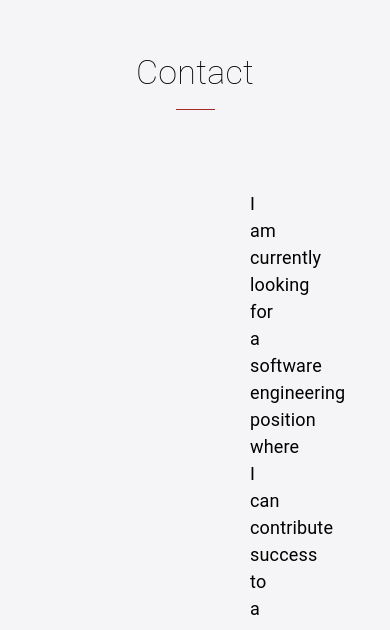
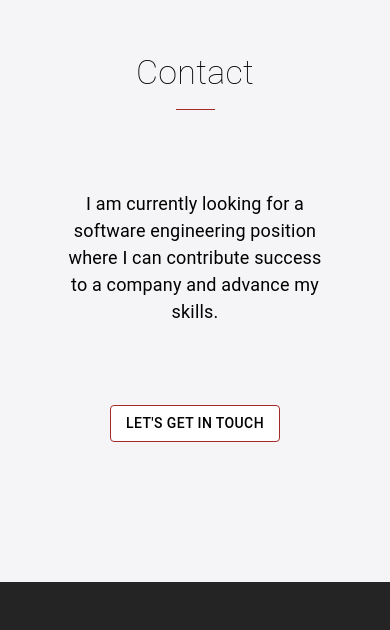
Before and after one commit to ericlus/portfolio, a React (Create React App) app in the folder client/: page / in a window 390 px wide. Shown: the part 6530-7160 px from the top of the page. Built offline with nearby package versions, Linux system fonts and the light colour scheme; the HTML template or start-up script is replaced by a standard one.

Commit message:
Made contact responsive

```diff
--- a/client/src/App.jsx
+++ b/client/src/App.jsx
@@ -139,11 +139,21 @@ const App = () => {
       </section>
       <section
         id="Contact"
-        style={{ padding: "140px 0px", backgroundColor: "#f5f5f7" }}
+        style={{
+          padding: "140px 0px",
+          backgroundColor: "#f5f5f7",
+          maxWidth: "1440px",
+          margin: "auto"
+        }}
       >
         <Contact />
       </section>
-      <section style={{ padding: "145px 0px", backgroundColor: "#242424" }}>
+      <section
+        style={{
+          padding: "145px 0px",
+          backgroundColor: "#242424"
+        }}
+      >
         <Footer />
       </section>
     </div>
--- a/client/src/Contact.jsx
+++ b/client/src/Contact.jsx
@@ -6,13 +6,7 @@ import Button from "@material-ui/core/Button";
 
 const Contact = () => {
   return (
-    <Grid
-      container
-      direction="row"
-      justify="center"
-      alignItems="center"
-      style={{ maxWidth: "1440px", margin: "auto" }}
-    >
+    <Grid container direction="row" justify="center" alignItems="center">
       <Grid item xs={12} style={{ textAlign: "center" }}>
         <Typography
           variant="h4"
@@ -24,10 +18,13 @@ const Contact = () => {
           variant="middle"
           style={{ backgroundColor: "brown", margin: "auto", width: "10%" }}
         />
-        <Typography style={{ margin: "80px 250px", fontSize: "18px" }}>
+      </Grid>
+      <Grid item xs={12} style={{ margin: "80px 17vw", textAlign: "center" }}>
+        <Typography style={{ fontSize: "18px" }}>
           I am currently looking for a software engineering position where I can
           contribute success to a company and advance my skills.
         </Typography>
+      </Grid>
       <Button
         href="mailto:ericluu24@gmail.com"
         variant="outlined"
@@ -41,7 +38,6 @@ const Contact = () => {
         Let's get in touch
       </Button>
     </Grid>
-    </Grid>
   );
 };
 
```
Lines whose indentation alone changed are shown as unchanged.
